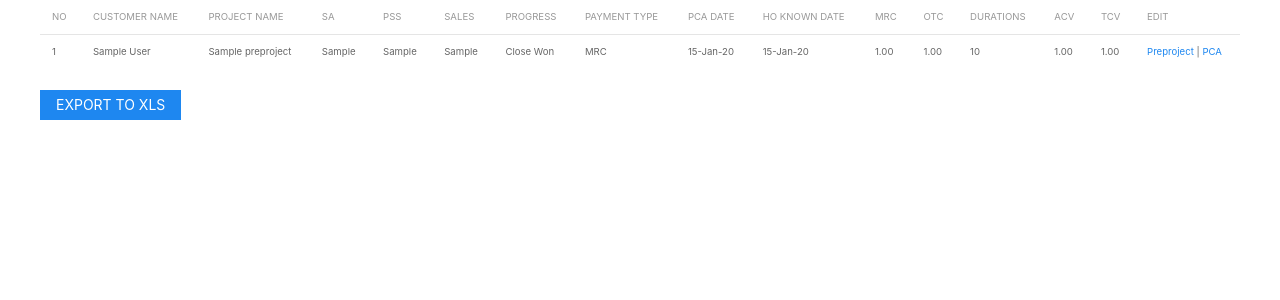
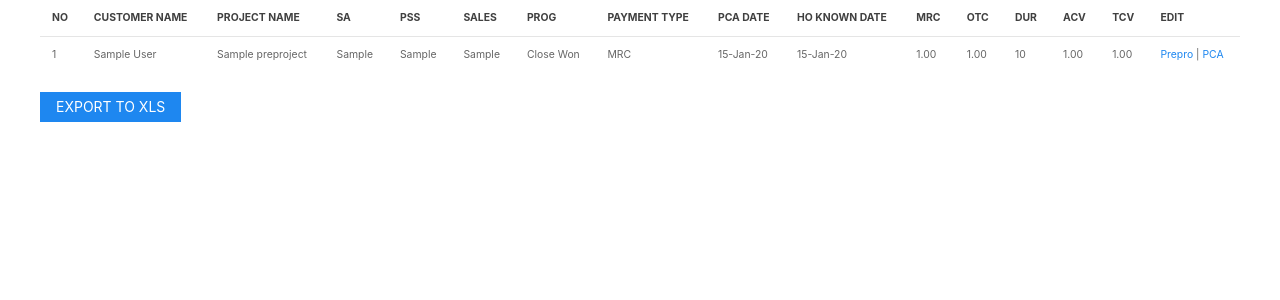
Before and after one commit to rumahaah/solarc, a Django app: page /preproject/opptywon in a window 1280 px wide. Shown: the part 52-352 px from the top of the page. Run offline with Django 3.2, Linux system fonts and the light colour scheme; a user stored in the database is signed in; tables that the repository leaves empty hold one stand-in row (values such as "Sample post"); some libraries are stand-ins or nearby versions.

Commit message:
styling_1

```diff
--- a/dashboard/templates/base.html
+++ b/dashboard/templates/base_dashboard.html
@@ -22,10 +22,10 @@
 								<a href="#">Menu <span data-uk-icon="icon: triangle-down"></span></a>
 								<div class="uk-navbar-dropdown">
 									<ul class="uk-nav uk-navbar-dropdown-nav">
-										<li class="uk-nav-header">YOUR MENU</li>
+										<li class="uk-nav-header">MENU</li>
 										<li><a href="../dashboard"><span data-uk-icon="icon: image" class="uk-margin-small-right"></span>Dashboard</a></li>
 										<!-- <li><a href="#"><span uk-icon="icon: info" class="uk-margin-small-right"></span>Project SA</a></li> -->
-										<li><a href="{% url 'preproject' %}"><span uk-icon="icon:cog" class="uk-margin-small-right"></span>Preproject</a></li>
+										<li><a href="{% url 'preproject' %}"><span uk-icon="icon:bolt" class="uk-margin-small-right"></span>Preproject</a></li>
 										<li><a href="{% url 'psa' %}"><span uk-icon="icon:cog" class="uk-margin-small-right"></span>PSA</a></li>
 										<li><a href="{% url 'pca' %}"><span uk-icon="icon:nut" class="uk-margin-small-right"></span>PCA</a></li>
 										<li><a href="{% url 'about' %}"><span uk-icon="icon:comment" class="uk-margin-small-right"></span>About</a></li>
@@ -110,6 +110,7 @@
 					</li> -->
 					<li class="uk-nav-header">MENU</li>
 					<li><a href="../dashboard"><span data-uk-icon="icon: image" class="uk-margin-small-right"></span>Dashboard</a></li>
+					<li><a href="{% url 'preproject' %}"><span uk-icon="icon:bolt" class="uk-margin-small-right"></span>Preproject</a></li>
 					<!-- <li><a href="#"><span data-uk-icon="icon: info" class="uk-margin-small-right"></span>Project SA</a></li> -->
 					<li><a href="{% url 'psa' %}"><span data-uk-icon="icon:cog" class="uk-margin-small-right"></span>PSA</a></li>
 					<li><a href="{% url 'pca' %}"><span data-uk-icon="icon:nut" class="uk-margin-small-right"></span>PCA</a></li>
--- a/dashboard/templates/dashboard_home.html
+++ b/dashboard/templates/dashboard_home.html
@@ -1,4 +1,4 @@
-{% extends "base.html" %}{% block title %}Dashboard | SolArc{% endblock %}{% block content %}
+{% extends "base_dashboard.html" %}{% block title %}Dashboard | SolArc{% endblock %}{% block content %}
 <!-- CONTENT -->
 <div id="content" uk-height-viewport="expand: true">
 	<div class="uk-container uk-container-expand">
@@ -60,8 +60,8 @@
 					<span data-uk-icon="icon:heart" class="uk-margin-small-right uk-text-primary"></span>Win, Lost & Handover
 				</span>
 				<h1 class="uk-heading-primary uk-margin-remove  uk-text-primary">
-					<a href="{% url 'preproject' %}/closewon">{{won_prepro}}<span class="uk-text-small"> Win</span></a>
-					<a href="{% url 'preproject' %}/closelost">{{lost_prepro}}<span class="uk-text-small"> Lost</span></a>
+					<a href="{% url 'opptywon'%}">{{won_prepro}}<span class="uk-text-small"> Win</span></a>
+					<a href="{% url 'opptylost'%}">{{lost_prepro}}<span class="uk-text-small"> Lost</span></a>
 					<a href="{% url 'handover' %}">{{handover}}<span class="uk-text-small"> Total HO</span></a>
 					<a class="uk-text-danger" href="{% url 'handover' %}/more2wdpoknowndate">{{len_ho_more_than_2wd_from_po_known_date}}<span class="uk-text-small"> HO > 2WD</span></a>
 				</h1>
--- a/preproject/templates/preproject_wonlost.html
+++ b/preproject/templates/preproject_wonlost.html
@@ -1,28 +1,28 @@
 {% extends "base_psapca.html" %}% load widget_tweaks %}{% load preproject_extras %}{% load humanize %}{% block title %}Preproject Opportunity | SolArc{% endblock %}{% block content %}
 <div class="uk-container">
-    <table class="table2excel uk-table uk-table-divider uk-table-hover uk-table-small" style="font-size: 60%;">
+    <table class="table2excel uk-table uk-table-divider uk-table-hover uk-table-small" style="font-size: 65%;">
     <!-- <table class="uk-table uk-text-small uk-table-small uk-table-divider"> -->
     <!-- <caption>PSA {{ list.count }}</caption> -->
         <thead>
             <tr>
-                <th class="uk-table-middle" style="font-size: 100%;">No</th>
-                <th class="uk-table-middle" style="font-size: 100%;">Customer Name</th>
-                <th class="uk-table-middle" style="font-size: 100%;">Project Name</th>
+                <th class="uk-table-middle" style="font-size: 100%; color: #404040; font-weight: bold;">No</th>
+                <th class="uk-table-middle" style="font-size: 100%; color: #404040; font-weight: bold;">Customer Name</th>
+                <th class="uk-table-middle" style="font-size: 100%; color: #404040; font-weight: bold;">Project Name</th>
                 <!-- <th class="uk-table-middle">SA | PSS | Sales</th> -->
-                <th class="uk-table-middle" style="font-size: 100%;">SA</th>
-                <th class="uk-table-middle" style="font-size: 100%;">PSS</th>
-                <th class="uk-table-middle" style="font-size: 100%;">SALES</th>
-                <th class="uk-table-middle" style="font-size: 100%;">Progress</th>
-                <th class="uk-table-middle" style="font-size: 100%;">Payment Type</th>
-                <th class="uk-table-middle" style="font-size: 100%;">PCA Date</th>
-                <th class="uk-table-middle" style="font-size: 100%;">HO Known Date</th>
+                <th class="uk-table-middle" style="font-size: 100%; color: #404040; font-weight: bold;">SA</th>
+                <th class="uk-table-middle" style="font-size: 100%; color: #404040; font-weight: bold;">PSS</th>
+                <th class="uk-table-middle" style="font-size: 100%; color: #404040; font-weight: bold;">SALES</th>
+                <th class="uk-table-middle" style="font-size: 100%; color: #404040; font-weight: bold;">Prog</th>
+                <th class="uk-table-middle" style="font-size: 100%; color: #404040; font-weight: bold;">Payment Type</th>
+                <th class="uk-table-middle" style="font-size: 100%; color: #404040; font-weight: bold;">PCA Date</th>
+                <th class="uk-table-middle" style="font-size: 100%; color: #404040; font-weight: bold;">HO Known Date</th>
                 <!-- <th class="uk-table-middle">MRC | OTC | Durations</th> -->
-                <th class="uk-table-middle" style="font-size: 100%;">MRC</th>
-                <th class="uk-table-middle" style="font-size: 100%;">OTC</th>
-                <th class="uk-table-middle" style="font-size: 100%;">Durations</th>
-                <th class="uk-table-middle" style="font-size: 100%;">ACV</th>
-                <th class="uk-table-middle" style="font-size: 100%;">TCV</th>
-                {% if request.user.is_staff %}<th class="noExl uk-table-middle" style="font-size: 100%;">Edit</th>{% endif %}
+                <th class="uk-table-middle" style="font-size: 100%; color: #404040; font-weight: bold;">MRC</th>
+                <th class="uk-table-middle" style="font-size: 100%; color: #404040; font-weight: bold;">OTC</th>
+                <th class="uk-table-middle" style="font-size: 100%; color: #404040; font-weight: bold;">Dur</th>
+                <th class="uk-table-middle" style="font-size: 100%; color: #404040; font-weight: bold;">ACV</th>
+                <th class="uk-table-middle" style="font-size: 100%; color: #404040; font-weight: bold;">TCV</th>
+                {% if request.user.is_staff %}<th class="noExl uk-table-middle" style="font-size: 100%; color: #404040; font-weight: bold;">Edit</th>{% endif %}
             </tr>
         </thead>
 
@@ -55,7 +55,7 @@
                     {% endfor %}
                 </td>
                 <td>{% for psa in preproject.psa_set.all %}{% for pca in psa.pca_set.all %}{% if pca.flagcalc == 1 %}{% rupiah pca.tcv %}{% endif %}{% endfor %}{% endfor %}</td>
-                {% if request.user.is_staff %}<td class="noExl"><a href="/admin/preproject/preproject/{{preproject.id}}/change/" target="_blank" class="">Preproject</a> | {% for psa in preproject.psa_set.all %}{% for pca in psa.pca_set.all %}{% if pca.flagcalc == 1 %}<a href="/admin/psatopca/pca/{{pca.id}}/change/" target="_blank" class="">PCA</a>{% endif %}{% endfor %}{% endfor %}</td>{% endif %}
+                {% if request.user.is_staff %}<td class="noExl"><a href="/admin/preproject/preproject/{{preproject.id}}/change/" target="_blank" class="">Prepro</a> | {% for psa in preproject.psa_set.all %}{% for pca in psa.pca_set.all %}{% if pca.flagcalc == 1 %}<a href="/admin/psatopca/pca/{{pca.id}}/change/" target="_blank" class="">PCA</a>{% endif %}{% endfor %}{% endfor %}</td>{% endif %}
             </tr>
         </tbody>{% endfor %}
     </table>
--- a/psatopca/filters.py
+++ b/psatopca/filters.py
@@ -25,7 +25,7 @@ class Psafilter(django_filters.FilterSet):
 class Pcafilter(django_filters.FilterSet):
     psa__preproject__customer__customer_name = django_filters.CharFilter(lookup_expr='icontains')
     psa__preproject__project_name = django_filters.CharFilter(lookup_expr='icontains')
-    psa__preproject__sa_lintasarta__name = django_filters.CharFilter(lookup_expr='icontains')
+    psa__preproject__sa_lintasarta__initial = django_filters.CharFilter(lookup_expr='icontains')
     psa__pss_ho_date = django_filters.BooleanFilter(field_name='psa__pss_ho_date', lookup_expr='isnull', exclude=True)
 
     class Meta:
@@ -33,7 +33,7 @@ class Pcafilter(django_filters.FilterSet):
         fields = [
                     'psa__preproject__customer__customer_name',
                     'psa__preproject__project_name',
-                    'psa__preproject__sa_lintasarta__name',
+                    'psa__preproject__sa_lintasarta__initial',
                     'psa__preproject__progress',
                     'psa__pss_ho_date',
                     'psa__status_psa',
```
Also changed, not shown: handover/templates/handover.html (+8 -7 lines), psatopca/templates/pca.html (+4 -3 lines).
